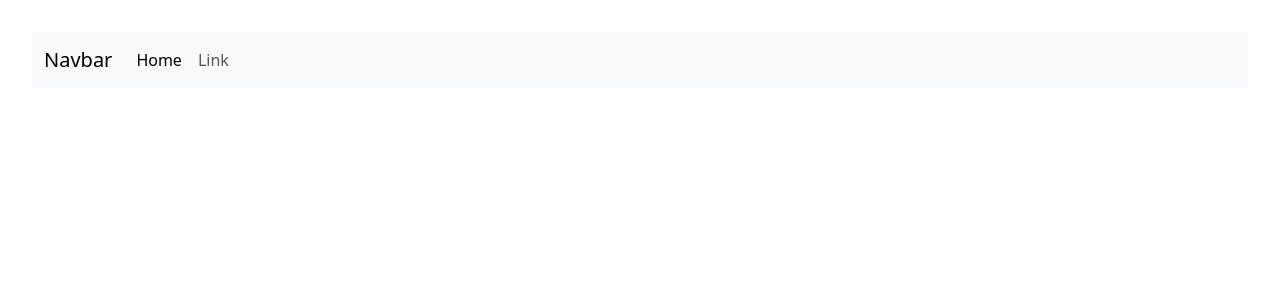
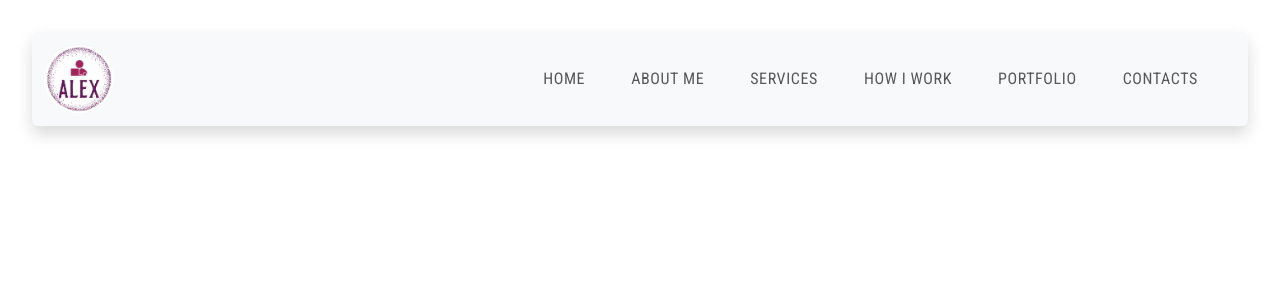
Before and after one commit to alex-njuguna/alex-njuguna.github.io, a React (Vite) app: page / in a window 1280 px wide. Shown: the top 300 px of the page. Built offline with nearby package versions, Linux system fonts and the light colour scheme.

Commit message:
adds styled navbar

```diff
--- /dev/null
+++ b/src/components/Navbar.css
@@ -0,0 +1,20 @@
+@import url('https://fonts.googleapis.com/css2?family=Roboto+Condensed:wght@300;400;500;600&display=swap');
+
+body {
+    font-family: 'Roboto Condensed', sans-serif;
+}
+
+a {
+    letter-spacing: 0.6px;
+    text-transform: uppercase;
+    font-weight: 500;
+    cursor: pointer;
+    margin-right: 30px;
+}
+
+a.active, a:focus {
+    border-top: 2px solid orange;
+    border-right: 3px solid crimson;
+    box-shadow: 0px 3px 0px rgb(41, 124, 196, 0.7);
+    letter-spacing: 1.5px;
+}
--- a/src/components/Navbar.jsx
+++ b/src/components/Navbar.jsx
@@ -1,20 +1,34 @@
 import React from 'react'
+import logo from '../assets/logo.png'
+import './Navbar.css'
 
 const Navbar = () => {
   return (
-    <nav className="navbar navbar-expand-lg bg-body-tertiary">
+    <nav className="navbar navbar-expand-lg bg-light rounded shadow">
         <div className="container-fluid">
-            <a className="navbar-brand" href="#">Navbar</a>
+            <a className="navbar-brand" href="#"><img src={logo} alt="logo" width='70px' className='rounded-circle'/></a>
             <button className="navbar-toggler" type="button" data-bs-toggle="collapse" data-bs-target="#navbarSupportedContent" aria-controls="navbarSupportedContent" aria-expanded="false" aria-label="Toggle navigation">
             <span className="navbar-toggler-icon"></span>
             </button>
             <div className="collapse navbar-collapse" id="navbarSupportedContent">
-            <ul className="navbar-nav me-auto mb-2 mb-lg-0">
+            <ul className="navbar-nav ms-auto mb-2 mb-lg-0">
                 <li className="nav-item">
-                <a className="nav-link active" aria-current="page" href="#">Home</a>
+                <a className="nav-link" aria-current="page" href="#">Home</a>
                 </li>
                 <li className="nav-item">
-                <a className="nav-link" href="#">Link</a>
+                    <a className="nav-link" href="#">about me</a>
+                </li>
+                <li className="nav-item">
+                    <a className="nav-link" href="#">services</a>
+                </li>
+                <li className="nav-item">
+                    <a className="nav-link" href="#">how i work</a>
+                </li>
+                <li className="nav-item">
+                    <a className="nav-link" href="#">portfolio</a>
+                </li>
+                <li className="nav-item">
+                    <a className="nav-link" href="#">contacts</a>
                 </li>
             </ul>
             </div>
```
Also changed, not shown: src/assets/logo.png (added).
